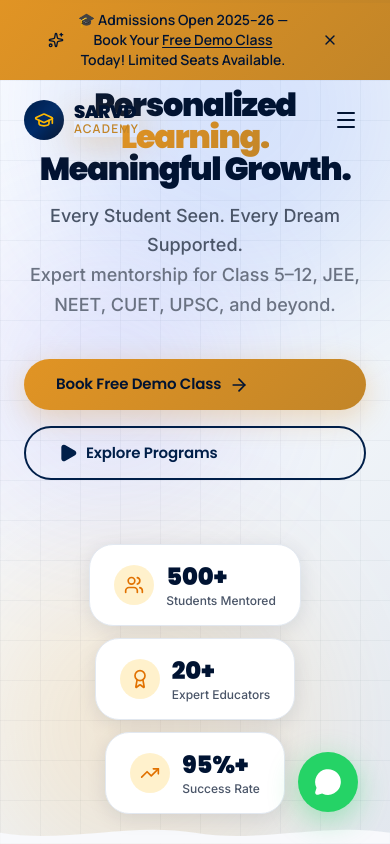
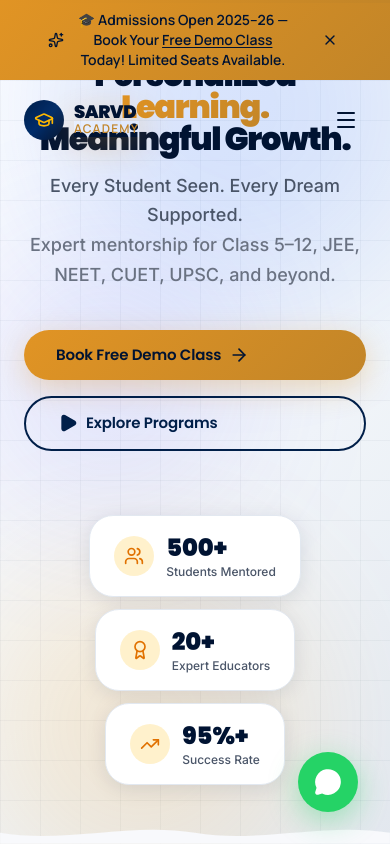
Before and after one commit to NITESHsharma345/sarvad-Acadamy, a Next.js app: page / in a window 390 px wide. Shown: the top 844 px of the page. Built offline with nearby package versions, Linux system fonts and the light colour scheme.

Commit message:
fix: resolve mobile hero text overlapping with fixed navbar/announcement bar by using flex-col justify-start on mobile

```diff
--- a/src/components/sections/Hero.tsx
+++ b/src/components/sections/Hero.tsx
@@ -26,7 +26,7 @@ const stats = [
 
 export default function Hero() {
   return (
-    <section className="bg-hero min-h-screen relative overflow-hidden flex items-center grid-pattern">
+    <section className="bg-hero min-h-screen relative overflow-hidden flex flex-col justify-start md:justify-center items-center grid-pattern">
       {/* Floating ambient blobs */}
       <div className="floating-shape w-96 h-96 bg-blue-600 top-[-10%] right-[-10%]" />
       <div className="floating-shape w-80 h-80 bg-amber-500 bottom-[-5%] left-[-5%]" />
```
